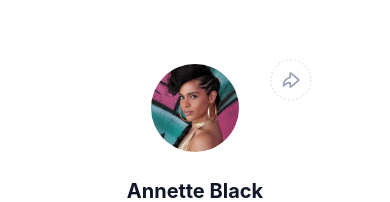
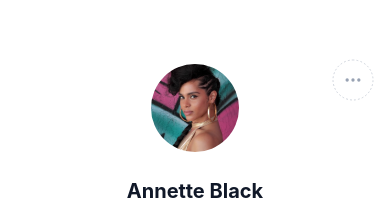
Before and after one commit to donkachii/detailed_profile, a React (Create React App) app: page / in a window 390 px wide. Shown: the top 202 px of the page. Built offline with nearby package versions, Linux system fonts and the light colour scheme.

Commit message:
Added profile camera icon on hover

```diff
--- a/src/App.css
+++ b/src/App.css
@@ -37,6 +37,41 @@
   }
 }
 
+.profile_container {
+  position: relative;
+  width: 88px;
+  height: 88px;
+}
+
+.profile_container .profile_img {
+  transition: 0.5s ease;
+  -webkit-backface-visibility: hidden;
+  backface-visibility: hidden;
+}
+
+.profile_container:hover .profile_img {
+  opacity: 0.3;
+}
+
+.profile_container .camera_img {
+  transition: 0.5s ease;
+  opacity: 0;
+  position: absolute;
+  top: 50%;
+  left: 50%;
+  -ms-transform: translate(-50%, -50%);
+  transform: translate(-50%, -50%);
+  text-align: center;
+}
+
+.profile_container:hover .camera_img {
+  opacity: 1;
+}
+
+.profile_container:focus {
+  border: 5.5px solid #ebe9fe;
+}
+
 .profile_heading {
   position: relative;
   font-style: normal;
@@ -66,3 +101,29 @@
   border: 1px solid #d0d5dd;
   border-radius: 20px;
 }
+
+@media screen and (max-width: 767px) {
+  .btn_share {
+    display: none;
+  }
+
+  .btn_share_mobile {
+    position: absolute;
+    top: 7%;
+    right: 0;
+    margin-right: 4%;
+  }
+
+  .btn_share_mobile:focus {
+    outline: none;
+    background: #ffffff;
+    border: 1px dashed #d0d5dd;
+    box-shadow: 0px 0px 0px 4px #f2f4f7;
+  }
+}
+
+@media screen and (min-width: 768px) {
+  .btn_share_mobile {
+    display: none;
+  }
+}
--- a/src/App.js
+++ b/src/App.js
@@ -7,10 +7,13 @@ import slackImg from "./assets/images/slack__img.svg";
 import githubImg from "./assets/images/github__img.svg";
 import zuriImg from "./assets/images/zuri__img.svg";
 import ingressiveImg from "./assets/images/ingressive__img.svg";
+import cameraIcon from "./assets/images/camera__icon.svg";
 import ReactTooltip from "react-tooltip";
 
 function App() {
   const [isShown, setIsShown] = useState(false);
+
+  console.log(isShown);
 
   return (
     <div className="App px-4 md:px-28 w-full">
@@ -25,6 +28,7 @@ function App() {
           >
             Share Link
           </ReactTooltip>
+          {/* Destop Share Link button */}
           <svg
             className="btn_share cursor-pointer"
             width="42"
@@ -64,9 +68,68 @@ function App() {
               strokeDasharray="1 3"
             />
           </svg>
+          {/* Mobile Share Link button */}
+          <svg
+            className="btn_share_mobile cursor-pointer"
+            width="42"
+            height="42"
+            viewBox="0 0 42 42"
+            fill="none"
+            xmlns="http://www.w3.org/2000/svg"
+            onMouseEnter={() => setIsShown(true)}
+            onMouseLeave={() => setIsShown(false)}
+          >
+            <rect
+              x="1"
+              y="1"
+              width="40"
+              height="40"
+              rx="20"
+              fill={isShown ? "#F9FAFB" : "white"}
+            />
+            <path
+              d="M21 21.8334C21.4602 21.8334 21.8333 21.4603 21.8333 21.0001C21.8333 20.5398 21.4602 20.1667 21 20.1667C20.5397 20.1667 20.1666 20.5398 20.1666 21.0001C20.1666 21.4603 20.5397 21.8334 21 21.8334Z"
+              stroke={isShown ? "#667085" : "#98A2B3"}
+              stroke-width="1.66667"
+              stroke-linecap="round"
+              stroke-linejoin="round"
+            />
+            <path
+              d="M26.8333 21.8334C27.2935 21.8334 27.6666 21.4603 27.6666 21.0001C27.6666 20.5398 27.2935 20.1667 26.8333 20.1667C26.3731 20.1667 26 20.5398 26 21.0001C26 21.4603 26.3731 21.8334 26.8333 21.8334Z"
+              stroke={isShown ? "#667085" : "#98A2B3"}
+              stroke-width="1.66667"
+              stroke-linecap="round"
+              stroke-linejoin="round"
+            />
+            <path
+              d="M15.1666 21.8334C15.6269 21.8334 16 21.4603 16 21.0001C16 20.5398 15.6269 20.1667 15.1666 20.1667C14.7064 20.1667 14.3333 20.5398 14.3333 21.0001C14.3333 21.4603 14.7064 21.8334 15.1666 21.8334Z"
+              stroke={isShown ? "#667085" : "#98A2B3"}
+              stroke-width="1.66667"
+              stroke-linecap="round"
+              stroke-linejoin="round"
+            />
+            <rect
+              x="1"
+              y="1"
+              width="40"
+              height="40"
+              rx="20"
+              stroke="#D0D5DD"
+              stroke-linecap="round"
+              stroke-linejoin="round"
+              stroke-dasharray="1 3"
+            />
+          </svg>
+          <article className="flex items-center justify-center">
+            <div className="profile_container cursor-pointer">
+              <img
+                className="profile_img"
+                src={profileImg}
+                alt="profile__img"
+              />
 
-          <article className="flex items-center justify-center">
-            <img src={profileImg} alt="profile__img" />
+              <img className="camera_img" src={cameraIcon} alt="" />
+            </div>
           </article>
           <h1 className="profile_heading pt-6">Annette Black</h1>
         </header>
```
Also changed, not shown: src/assets/images/camera__icon.svg (added).
